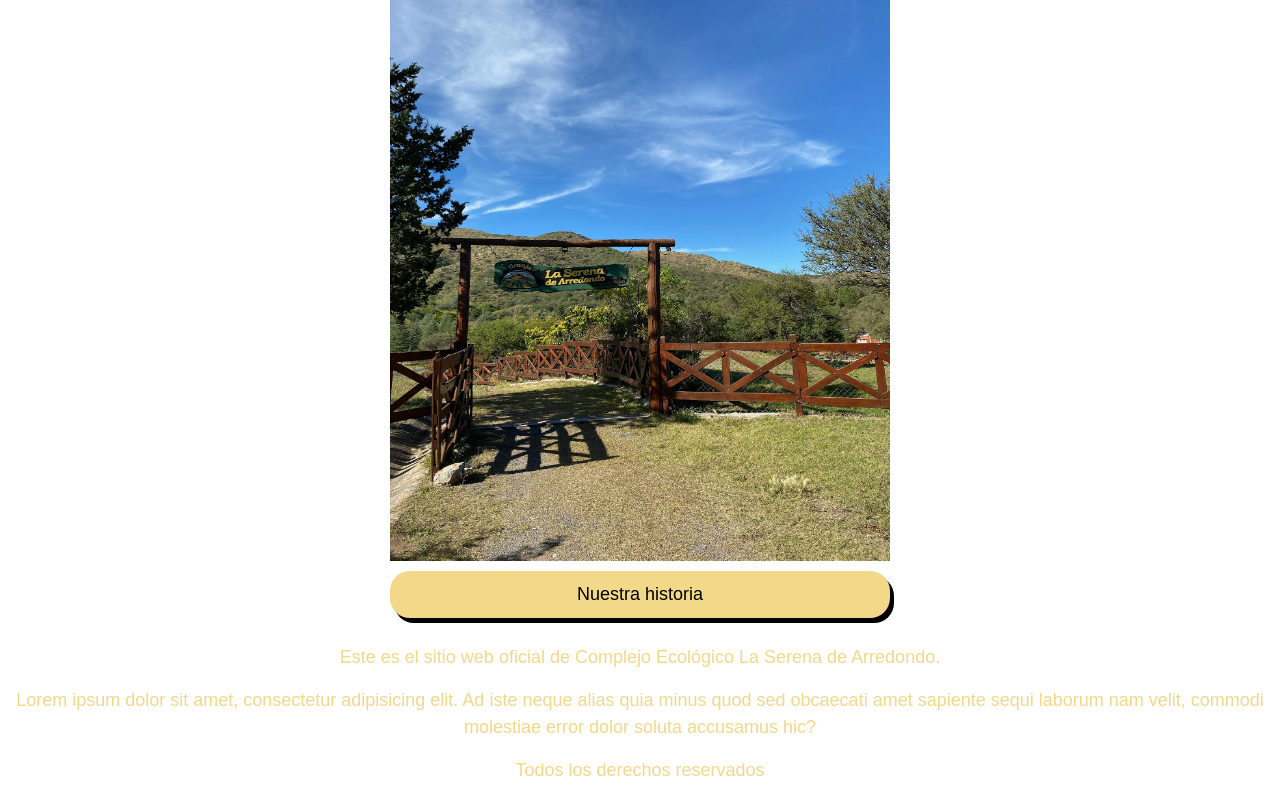
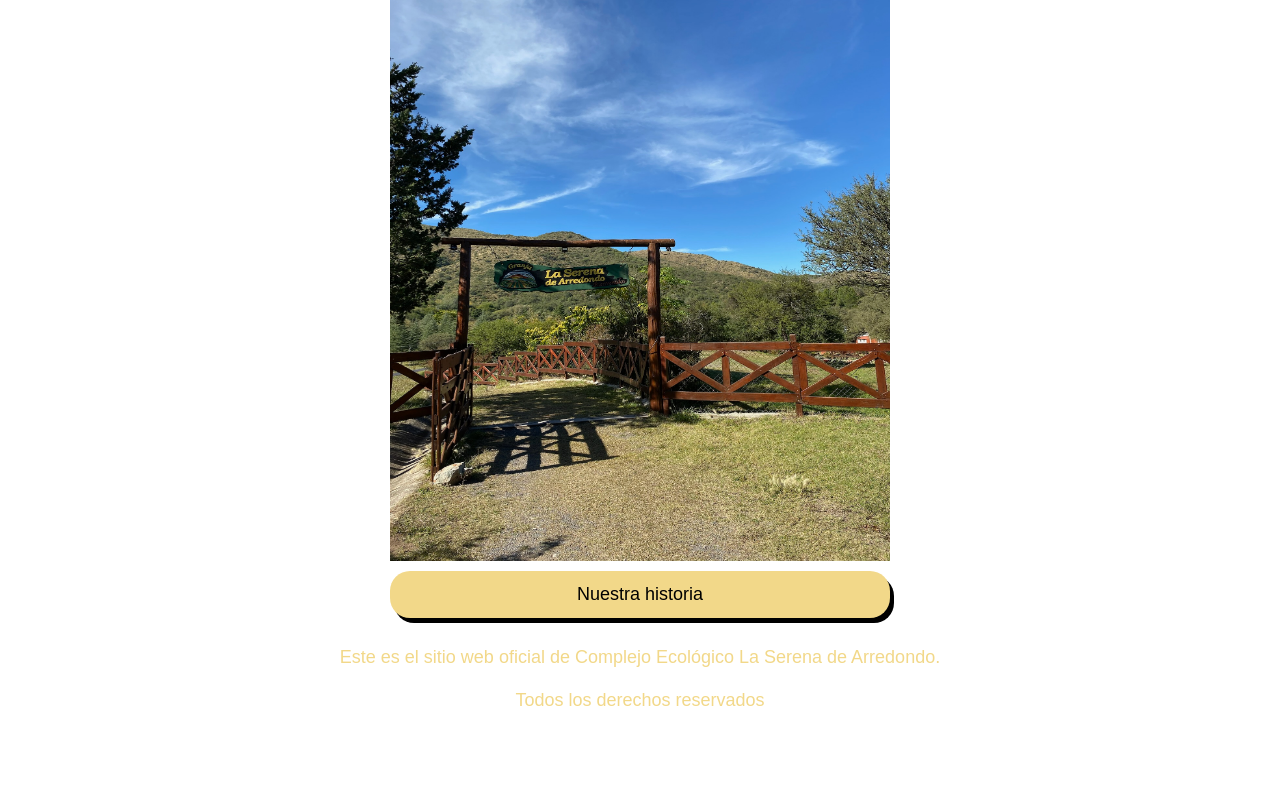
Before and after one commit to martuzoppi1/master, a plain HTML site: page index.html in a window 1280 px wide. Shown: the part 1126-1926 px from the top of the page. After the commit the page ends 1856 px from the top, so only its background shows below. Drawn offline with nearby package versions, Linux system fonts and the light colour scheme.

```diff
--- a/index.html
+++ b/index.html
@@ -75,7 +75,6 @@
     <footer>
         <div>
             <p >Este es el sitio web oficial de Complejo Ecológico La Serena de Arredondo.</p>
-            <p>Lorem ipsum dolor sit amet, consectetur adipisicing elit. Ad iste neque alias quia minus quod sed obcaecati amet sapiente sequi laborum nam velit, commodi molestiae error dolor soluta accusamus hic?</p>
             <p> Todos los derechos reservados</p>
         </div>
     </footer>
```
